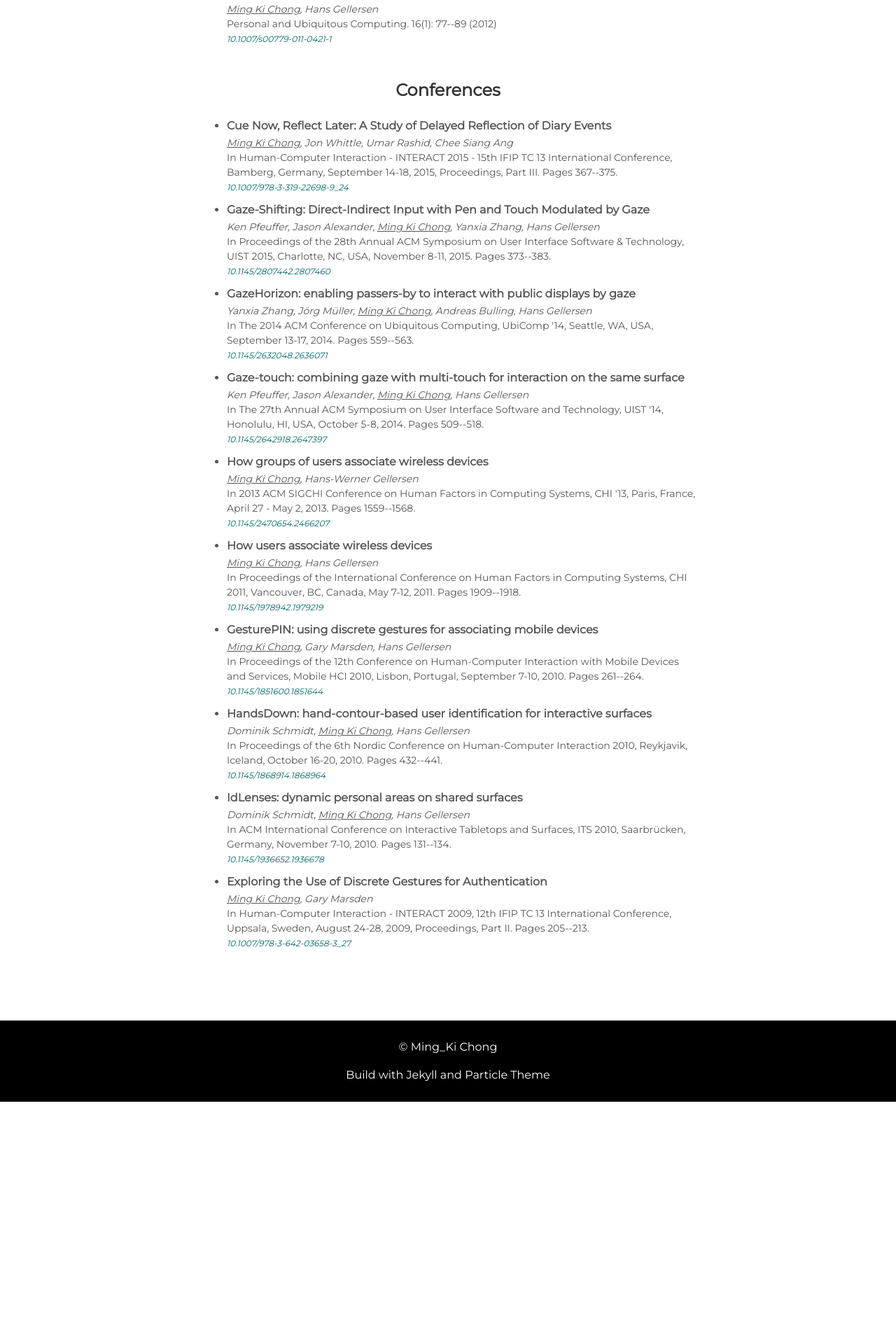
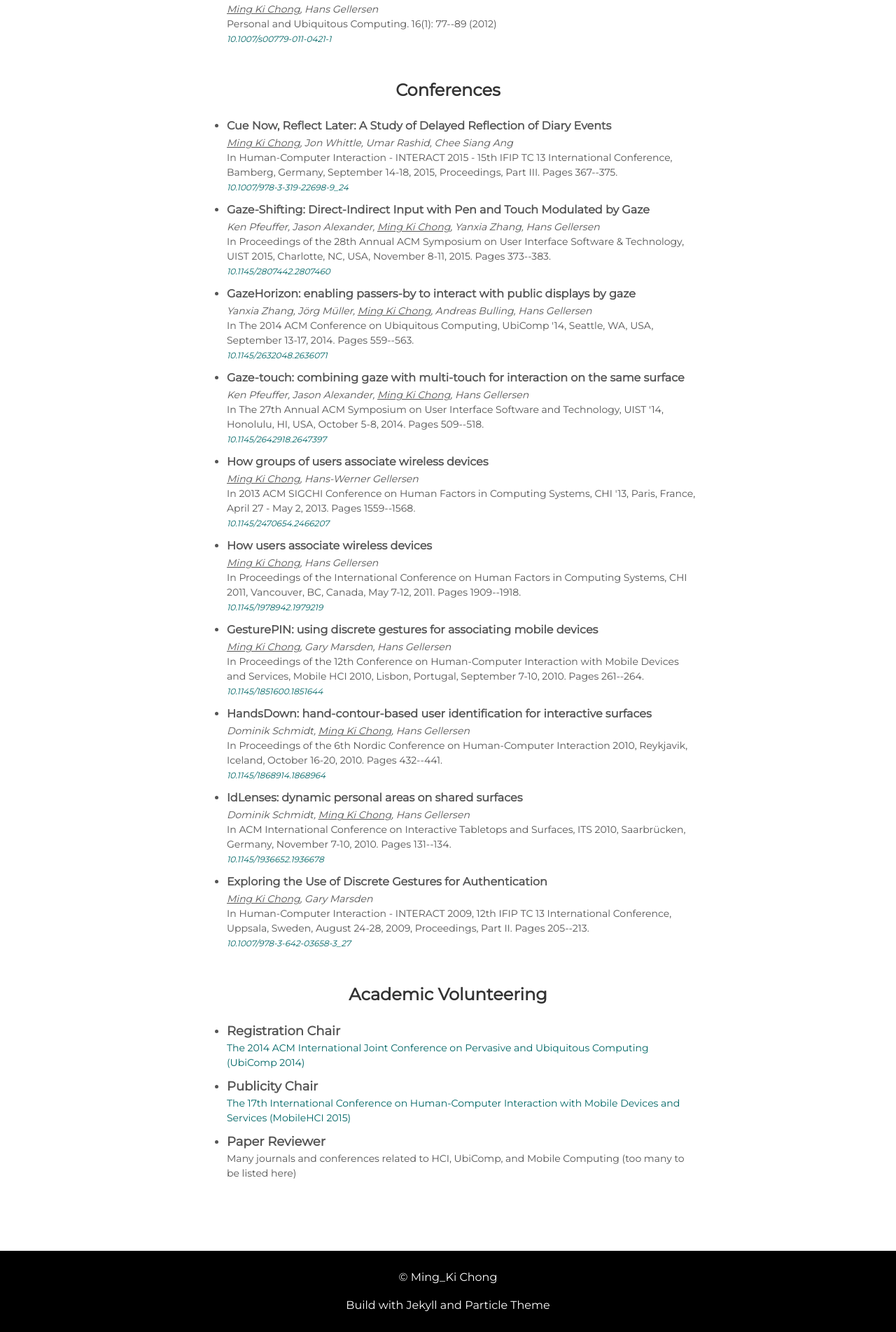
Before and after one commit to mingkichong/mingkichong.github.io, a Jekyll site: the page built from index.html, in a window 1280 px wide. Shown: the part 3174-5077 px from the top of the page at 70% size. Built offline with Jekyll 4.4.1, drawn with Linux system fonts in a browser that asks for light colours; before the commit the page ends 4748 px from its top, so only the background shows below that.

Commit message:
added academic volunteering

```diff
--- a/_includes/publications.html
+++ b/_includes/publications.html
@@ -52,4 +52,19 @@
             {% endif %}
         {% endfor %}
     </ul>
+    <h3>Academic Volunteering</h3>
+    <ul id="pub_ul">
+        <li id="pub" align="left">
+            <span class="pub_volunteer_pos">Registration Chair</span>
+            <div class="pub_volunteer_conf"><a href="http://www.ubicomp.org/ubicomp2014/organizers.php" target="_blank">The 2014 ACM International Joint Conference on Pervasive and Ubiquitous Computing (UbiComp 2014)</a></div>
+        </li>
+        <li id="pub" align="left">
+            <span class="pub_volunteer_pos">Publicity Chair</span>
+            <div class="pub_volunteer_conf"><a href="https://mobilehci.acm.org/2015/committee.html" target="_blank">The 17th International Conference on Human-Computer Interaction with Mobile Devices and Services (MobileHCI 2015)</a></div>
+        </li>
+        <li id="pub" align="left">
+            <span class="pub_volunteer_pos">Paper Reviewer</span>
+            <div class="pub_volunteer_conf">Many journals and conferences related to HCI, UbiComp, and Mobile Computing (too many to be listed here)</div>
+        </li>
+    </ul>
 </div>
--- a/assets/css/publications.css
+++ b/assets/css/publications.css
@@ -78,3 +78,12 @@
 	font-style: italic;
 	font-size: 12px;
 }
+
+.pub_volunteer_pos {
+	font-weight: bold;
+	font-size: 18px;;
+}
+
+.pub_volunteer_conf {
+	font-size: 14px;;
+}
```
